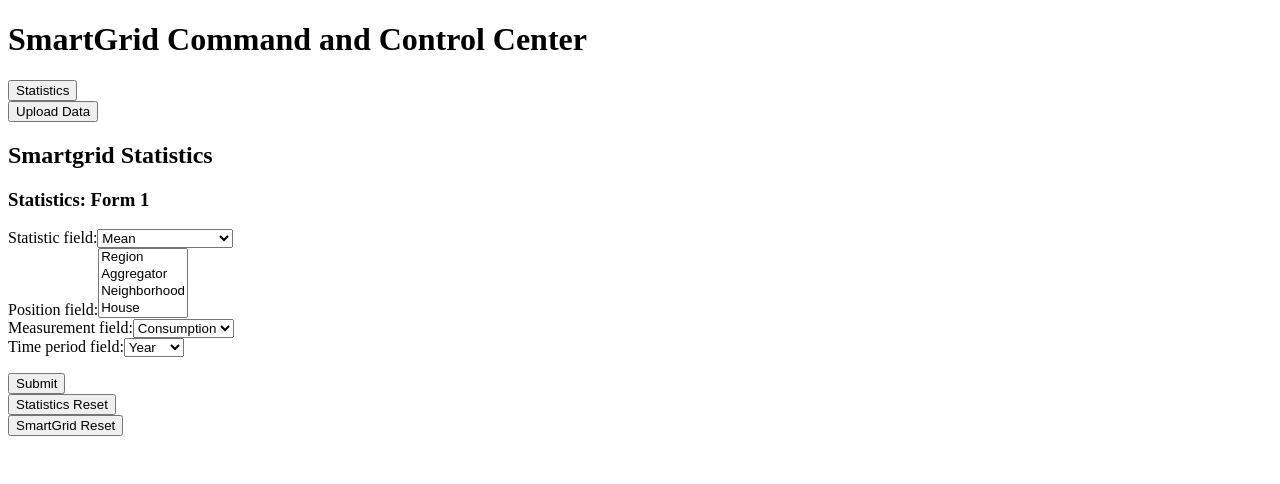
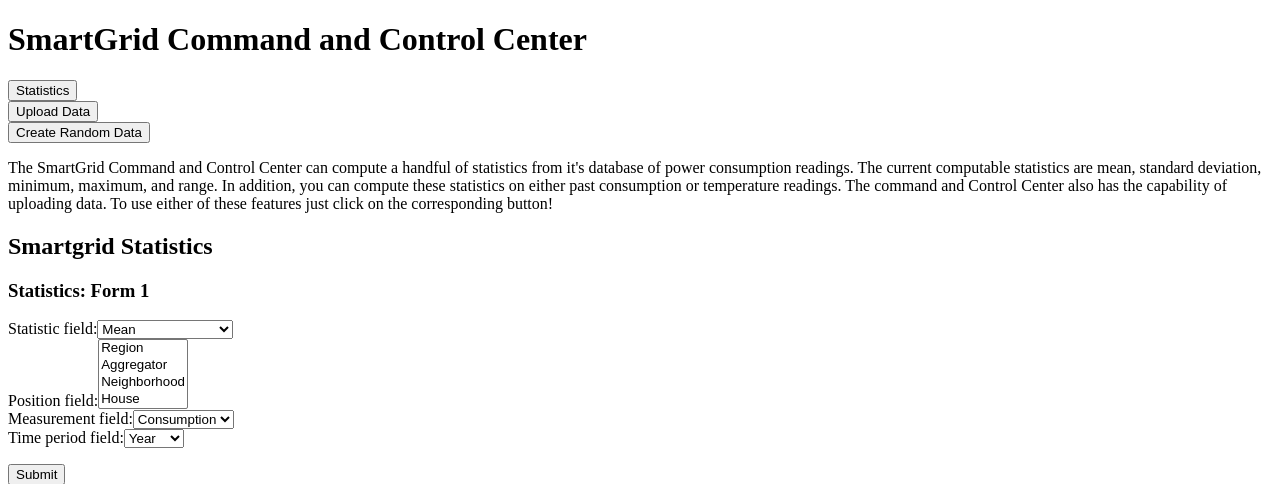
Before and after one commit to NateThom/smartgrid, a Django app: page /dash_statistics_1/ in a window 1280 px wide. Shown: the top 484 px of the page. Run offline with Django 3.2, Linux system fonts and the light colour scheme; parts of the project's set-up code (start-up, migrations or seed data) failed here and were passed over.

Commit message:
In the process of adding the random data generation portion of the website.

```diff
--- a/smartgrid-website/dash/forms.py
+++ b/smartgrid-website/dash/forms.py
@@ -1,6 +1,97 @@
 from django import forms
 
 from .models import Reading, Region, Aggregator, Neighborhood, House
+
+
+class CreateDataForm2(forms.Form):
+    data_selection = kwargs.pop('data_selection', None)
+
+    # First define the fields that will be in the form. The form will have three
+    # fields: position, modifier, and time_period
+    number_of_regions_field = forms.IntegerField(min_value=1)
+    number_of_aggregators_field = forms.IntegerField(min_value=1)
+    number_of_neighborhoods_field = forms.IntegerField(min_value=1)
+    number_of_houses_field = forms.IntegerField(min_value=1)
+
+    number_of_readings_field = forms.IntegerField(min_value=1)
+    start_year = forms.IntegerField(min_value=1)
+    end_year = forms.IntegerField(min_value=1)
+    max_consumption = forms.IntegerField(min_value=1)
+    consumption_units = forms.CharField = 'kWh'
+    min_temperature = forms.IntegerField()
+    max_temperature = forms.IntegerField()
+    temperature_units = forms.ChoiceField(choices=[('F','F'),('C','C')])
+    currency_of_cost = forms.CharField()
+
+    # __init__ is a fucntion that runs before anything else in the class. In C
+    # this is like a contructor. Checkout the python docs.
+    def __init__(self, *args, **kwargs):
+        # First get the data out of the kwargs that were passed into the function
+        # when it was called from the views.py
+        data_selection = kwargs.pop('data_selection', None)
+
+        self.fields['number_of_regions_field'].initial = 0
+        self.fields['number_of_regions_field'].disabled = True
+        self.fields['number_of_aggregators_field'].initial = 0
+        self.fields['number_of_aggregators_field'].disabled = True
+        self.fields['number_of_neighborhoods_field'].initial = 0
+        self.fields['number_of_neighborhoods_field'].disabled = True
+        self.fields['number_of_houses_field'].initial = 0
+        self.fields['number_of_houses_field'].disabled = True
+
+        self.fields['number_of_readings_field'].initial = 0
+        self.fields['number_of_readings_field'].disabled = True
+        self.fields['start_year'].initial = 0
+        self.fields['start_year'].disabled = True
+        self.fields['end_year'].initial = 0
+        self.fields['end_year'].disabled = True
+        self.fields['max_consumption'].initial = 0
+        self.fields['max_consumption'].disabled = True
+        self.fields['consumption_units'].initial = 'None'
+        self.fields['consumption_units'].disabled = True
+        self.fields['min_temperature'].initial = 0
+        self.fields['min_temperature'].disabled = True
+        self.fields['max_temperature'].initial = 0
+        self.fields['max_temperature'].disabled = True
+        self.fields['temperature_units'].disabled = True
+        self.fields['currency_of_cost'].initial = 'None'
+        self.fields['currency_of_cost'].disabled = True
+
+
+        super().__init__(*args, **kwargs)
+
+        if data_selection:
+            for user_selection in data_selection:
+                if user_selection == 'Region':
+                    self.fields['number_of_regions_field'].initial = 1
+                    self.fields['number_of_regions_field'].disabled = False
+                elif user_selection == 'Aggregator':
+                    self.fields['number_of_aggregators_field'].initial = 1
+                    self.fields['number_of_aggregators_field'].disabled = False
+                elif user_selection == 'Neighborhood':
+                    self.fields['number_of_neighborhoods_field'].initial = 1
+                    self.fields['number_of_neighborhoods_field'].disabled = False
+                elif user_selection == 'House':
+                    self.fields['number_of_houses_field'].initial = 1
+                    self.fields['number_of_houses_field'].disabled = False
+                elif user_selection == 'Reading':
+                    self.fields['number_of_readings_field'].initial = 1
+                    self.fields['number_of_readings_field'].disabled = False
+                    self.fields['start_year'].disabled = False
+                    self.fields['end_year'].disabled = False
+                    self.fields['max_consumption'].disabled = False
+                    self.fields['consumption_units'].disabled = False
+                    self.fields['min_temperature'].disabled = False
+                    self.fields['max_temperature'].disabled = False
+                    self.fields['temperature_units'].disabled = False
+                    self.fields['currency_of_cost'].disabled = False
+
+
+class CreateDataForm1(forms.Form):
+    object_choices = [('Region', 'Region'), ('Aggregator', 'Aggregator'), ('Neighborhood', 'Neighborhood'),
+                        ('House', 'House'), ('Reading', 'Reading')]
+
+    data_options_field = forms.MultipleChoiceField(choices=object_choices)
 
 
 class LoadDataForm1(forms.Form):
--- a/smartgrid-website/dash/templates/dash/dash.html
+++ b/smartgrid-website/dash/templates/dash/dash.html
@@ -16,9 +16,20 @@
     <form action = "/dash/dash_statistics_1/" method = "get">
       <input type = "submit" value = "Statistics"  target="_self"/>
     </form>
-    <form action = "/dash/dash_load_data1/" method = "get">
+    <form action = "/dash/dash_load_data_1/" method = "get">
       <input type = "submit" value = "Upload Data"  target="_self"/>
     </form>
+    <form action = "/dash/dash_create_data_1/" method = "get">
+      <input type = "submit" value = "Create Random Data"  target="_self"/>
+    </form>
+
+    <p>
+      The SmartGrid Command and Control Center can compute a handful of statistics from it's database of power
+      consumption readings. The current computable statistics are mean, standard deviation, minimum, maximum, and range.
+      In addition, you can compute these statistics on either past consumption or temperature readings. The command
+      and Control Center also has the capability of uploading data. To use either of these features just click on the
+      corresponding button!
+    </p>
 
     {% if messages %}
     <ul class="messages">
@@ -29,19 +40,13 @@
     {% endif %}
 
     {% block statistic %}
-      <p>
-        The SmartGrid Command and Control Center can compute a handful of statistics from it's database of power
-        consumption readings. The current computable statistics are mean, standard deviation, minimum, maximum, and range.
-        In addition, you can compute these statistics on either past consumption or temperature readings. The command
-        and Control Center also has the capability of uploading data. To use either of these features just click on the
-        corresponding button!
-      </p>
     {% endblock statistic %}
-    {% block statistic_javascript %}
-    {% endblock statistic_javascript %}
 
     {% block upload_data %}
     {% endblock upload_data %}
+
+    {% block create_data %}
+    {% endblock create_data %}
 
     <form action = "/dash/" method = "get">
       <input type = "submit" value = "SmartGrid Reset"  target="_self"/>
--- a/smartgrid-website/dash/templates/dash/dash_load_data1.html
+++ b/smartgrid-website/dash/templates/dash/dash_load_data_1.html
@@ -4,12 +4,12 @@
 <h2>Smartgrid Data Upload</h2>
 <h3>Upload Data</h3>
 
-<form id="load_data_form1" action = "dash_load_data2/" method="get">
-    {{load_data_form1|linebreaks}}
+<form id="load_data_form_1" action = "dash_load_data_2/" method="get">
+    {{load_data_form_1|linebreaks}}
   <input type = "submit" value = "Upload Data"  target="_self"/>
 </form>
 
-<form id="reset" action="/dash/dash_load_data1/">
+<form id="reset" action="/dash/dash_load_data_1/">
   <input type="submit" value="Upload Reset" />
 </form>
 
--- a/smartgrid-website/dash/templates/dash/dash_statistics_1.html
+++ b/smartgrid-website/dash/templates/dash/dash_statistics_1.html
@@ -1,7 +1,4 @@
 {% extends "dash/dash.html" %}
-
-<!-- library block imports jquery library which makes some of the scripts below work -->
-{% block library %} <script src="https://ajax.googleapis.com/ajax/libs/jquery/3.3.1/jquery.min.js"></script> {% endblock library %}
 
 {% block statistic %}
   <h2>Smartgrid Statistics</h2>
@@ -16,6 +13,3 @@
     <input type="submit" value="Statistics Reset" />
   </form>
 {% endblock statistic %}
-
-{% block statistic_javascript %}
-{% endblock statistic_javascript %}
--- a/smartgrid-website/dash/templates/dash/dash_statistics_2.html
+++ b/smartgrid-website/dash/templates/dash/dash_statistics_2.html
@@ -1,7 +1,4 @@
 {% extends "dash/dash.html" %}
-
-<!-- library block imports jquery library which makes some of the scripts below work -->
-{% block library %} <script src="https://ajax.googleapis.com/ajax/libs/jquery/3.3.1/jquery.min.js"></script> {% endblock library %}
 
 {% block statistic %}
   <h2>Smartgrid Statistics</h2>
--- a/smartgrid-website/dash/urls.py
+++ b/smartgrid-website/dash/urls.py
@@ -6,10 +6,14 @@ app_name = 'dash'
 urlpatterns = [
     # ex: /dash/
     path('', views.dash, name='dash'),
-    # ex: /dash/dash_load_data1/
-    path('dash_load_data1/', views.dash_load_data1, name='dash_load_data1'),
-    # ex: /dash/dash_load_data1/dash_load_data2/?file_path=%7E%2FDownloads%2Fpower_consumption.txt
-    re_path('dash_load_data1/dash_load_data2/$', views.dash_load_data2, name='dash_load_data2'),
+    # ex: /dash/dash_create_data_1/
+    path('dash_create_data_1/', views.dash_create_data_1, name='dash_create_data_1'),
+    # ex: /dash/dash_create_data_1/dash_create_data_2/?data_options_field=Region&data_options_field=Aggregator&data_options_field=Neighborhood
+    re_path('dash_create_data_1/dash_create_data_2/$', views.dash_create_data_2, name='dash_create_data_2'),
+    # ex: /dash/dash_load_data_1/
+    path('dash_load_data_1/', views.dash_load_data_1, name='dash_load_data_1'),
+    # ex: /dash/dash_load_data_1/dash_load_data_2/?file_path=%7E%2FDownloads%2Fpower_consumption.txt
+    re_path('dash_load_data_1/dash_load_data_2/$', views.dash_load_data_2, name='dash_load_data_2'),
     # ex: /dash/dash_statistics_1/
     path('dash_statistics_1/', views.dash_statistics_1, name='dash_statistics_1'),
     # ex: /dash/statistics_2?position_field=Region&measurement_field=Consumption&modifier_field=Exact+Temperature&year_choices=dJaE&time_period_field=Year
--- a/smartgrid-website/dash/views.py
+++ b/smartgrid-website/dash/views.py
@@ -3,7 +3,7 @@ from django.shortcuts import render, redirect
 from django.contrib import messages
 from django import forms
 
-from .forms import LoadDataForm1, StatisticForm1, StatisticForm2
+from .forms import CreateDataForm1, CreateDataForm2, LoadDataForm1, StatisticForm1, StatisticForm2
 from .models import Data, Reading, Region, Aggregator, Neighborhood, House
 
 import scipy.io as spio
@@ -20,16 +20,75 @@ def dash(request):
     return render(request, 'dash/dash.html', context)
 
 
-def dash_load_data1(request):
+def dash_create_data_1(request):
     # This form is defined in forms.py
-    load_data_form1 = LoadDataForm1()
+    create_data_form_1 = CreateDataForm1()
     # The form's data is stored into a variable and then sent to the html template
     # as a context variable
-    context = {'load_data_form1': load_data_form1}
-    return render(request, 'dash/dash_load_data1.html', context)
+    context = {'create_data_form_1': create_data_form_1}
+    return render(request, 'dash/dash_create_data_1.html', context)
 
 
-def dash_load_data2(request):
+def dash_create_data_2(request):
+    # These variables store the data that is found in the url/request from the first form
+    data_selection = request.GET.getlist('data_option_field')
+
+    for user_selection in data_selection:
+        if user_selection == 'Aggregator':
+            if len(Region.objects.all()) == 0:
+                messages.warning(request, f'There are no regions in the database.')
+                return redirect('/dash/dash_create_data_1/')
+        elif user_selection == 'Neighborhood':
+            if len(Region.objects.all()) == 0:
+                messages.warning(request, f'There are no regions in the database.')
+                return redirect('/dash/dash_create_data_1/')
+            elif len(Aggregator.objects.all()) == 0:
+                messages.warning(request, f'There are no aggregators in the database.')
+                return redirect('/dash/dash_create_data_1/')
+        elif user_selection == 'House':
+            if len(Region.objects.all()) == 0:
+                messages.warning(request, f'There are no regions in the database.')
+                return redirect('/dash/dash_create_data_1/')
+            elif len(Aggregator.objects.all()) == 0:
+                messages.warning(request, f'There are no aggregators in the database.')
+                return redirect('/dash/dash_create_data_1/')
+            elif len(Neighborhood.objects.all()) == 0:
+                messages.warning(request, f'There are no neighborhoods in the database.')
+                return redirect('/dash/dash_create_data_1/')
+        elif user_selection == 'Reading':
+            if len(Region.objects.all()) == 0:
+                messages.warning(request, f'There are no regions in the database.')
+                return redirect('/dash/dash_create_data_1/')
+            elif len(Aggregator.objects.all()) == 0:
+                messages.warning(request, f'There are no aggregators in the database.')
+                return redirect('/dash/dash_create_data_1/')
+            elif len(Neighborhood.objects.all()) == 0:
+                messages.warning(request, f'There are no neighborhoods in the database.')
+                return redirect('/dash/dash_create_data_1/')
+            elif len(House.objects.all()) == 0:
+                messages.warning(request, f'There are no houses in the database.')
+                return redirect('/dash/dash_create_data_1/')
+
+    # This form is defined in forms.py
+    # We pass the data into the form's function, however we also pass the data
+    # to the web page by way of the context. The second part is to be used for
+    # anything that uses the data on the page except for forms.
+    create_data_form_2 = CreateDataForm2(data_selection=data_selection)
+
+    context = {'data_selection': data_selection, 'create_data_form_2': create_data_form_2}
+
+    return render(request, 'dash/dash_create_data_2.html', context)
+
+def dash_load_data_1(request):
+    # This form is defined in forms.py
+    load_data_form_1 = LoadDataForm1()
+    # The form's data is stored into a variable and then sent to the html template
+    # as a context variable
+    context = {'load_data_form_1': load_data_form_1}
+    return render(request, 'dash/dash_load_data_1.html', context)
+
+
+def dash_load_data_2(request):
     file_path = request.GET['file_path']
 
     for file_number in range(1, 1153):
```
Also changed, not shown: smartgrid-website/dash/templates/dash/dash_create_data_1.html (added, +15 -0 lines), smartgrid-website/dash/templates/dash/dash_statistics.html (deleted, +0 -51 lines).
